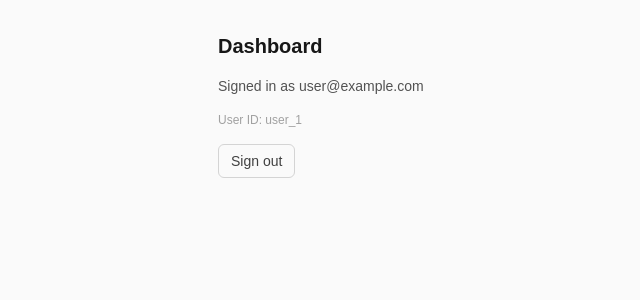
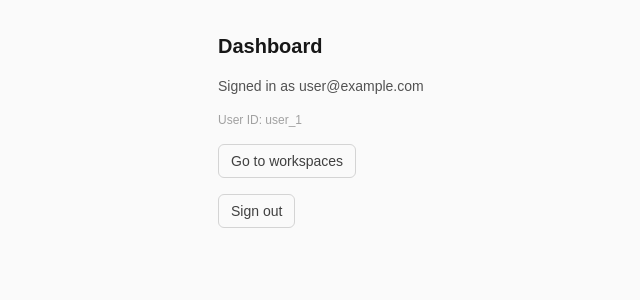
Before and after one commit to JadSantel/SaaS-Project-Management-App, a Next.js app: page /dashboard in a window 1280 px wide. Shown: the top 300 px of the page, without its empty margins (86-726 px from the left). Built offline with nearby package versions, Linux system fonts and the light colour scheme; no server answers; sample sign-in values are in the browser's storage.

Commit message:
Phase 3.11 - feat: add link to /workspaces and  added an unused-vars rule for _prefix

```diff
--- a/eslint.config.mjs
+++ b/eslint.config.mjs
@@ -5,6 +5,17 @@ import nextTs from "eslint-config-next/typescript";
 const eslintConfig = defineConfig([
   ...nextVitals,
   ...nextTs,
+  {
+    rules: {
+      // Params prefixed with `_` are an intentional "unused by design"
+      // signal (e.g. useActionState's prevState, or a Server Action
+      // that ignores formData) — don't warn on those specifically.
+      "@typescript-eslint/no-unused-vars": [
+        "warn",
+        { argsIgnorePattern: "^_", varsIgnorePattern: "^_" },
+      ],
+    },
+  },
   // Override default ignores of eslint-config-next.
   globalIgnores([
     // Default ignores of eslint-config-next:
--- a/src/app/dashboard/page.tsx
+++ b/src/app/dashboard/page.tsx
@@ -1,3 +1,4 @@
+import Link from "next/link";
 import { redirect } from "next/navigation";
 import { auth, signOut } from "@/auth";
 
@@ -17,6 +18,13 @@ export default async function DashboardPage() {
         </p>
         <p className="text-xs text-neutral-400">User ID: {session.user.id}</p>
 
+        <Link
+          href="/workspaces"
+          className="inline-block rounded-md border border-neutral-300 px-3 py-1.5 text-sm text-neutral-700 hover:bg-neutral-100"
+        >
+          Go to workspaces
+        </Link>
+
         <form
           action={async () => {
             "use server";
```
Lines whose indentation alone changed are shown as unchanged.
